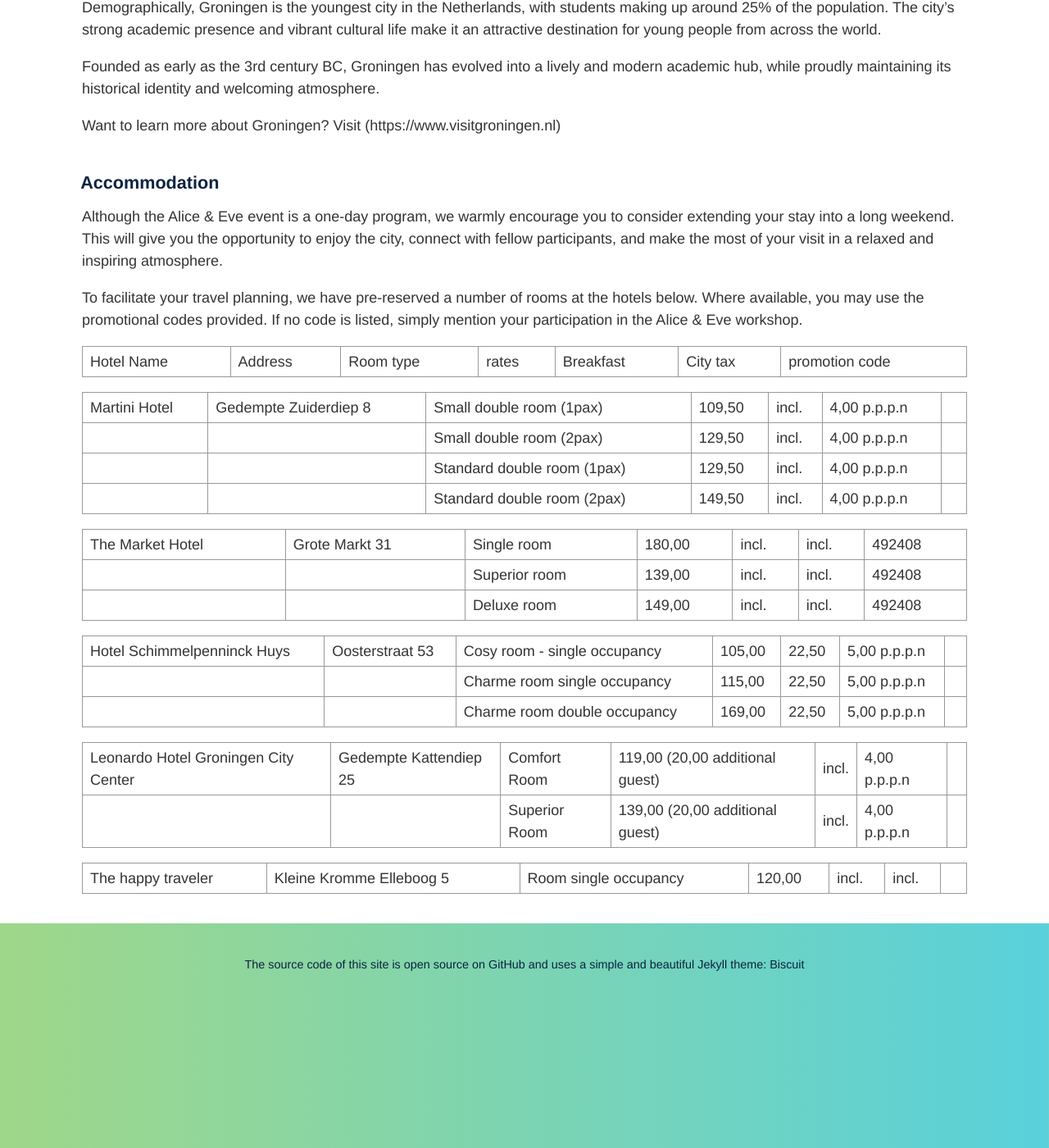
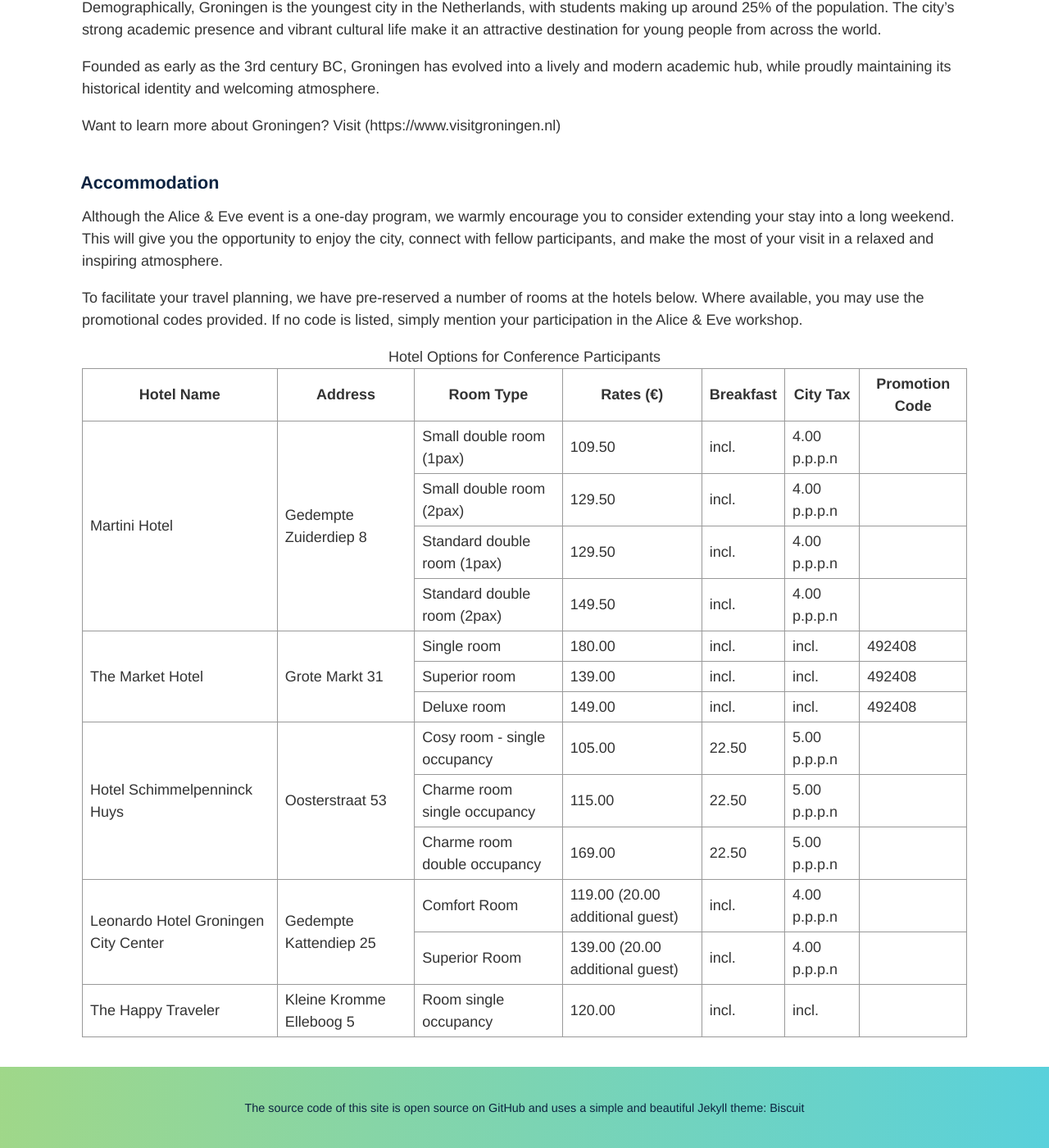
Before and after one commit to alice-and-eve/2025, a Jekyll site: the page built from index.md, in a window 1280 px wide and 1400 px high, scrolled down 4467 px. Shown: the whole window at 82% size. Built offline with Jekyll 4.4.1, drawn with Linux system fonts in a browser that asks for light colours; some of the changed lines change nothing that is shown.

Commit message:
Update index.md

```diff
--- a/index.md
+++ b/index.md
@@ -274,23 +274,54 @@ Although the Alice & Eve event is a one-day program, we warmly encourage you to
 
 To facilitate your travel planning, we have pre-reserved a number of rooms at the hotels below. Where available, you may use the promotional codes provided. If no code is listed, simply mention your participation in the Alice & Eve workshop.
 
+<table>
+    <caption>Hotel Options for Conference Participants</caption>
+    <thead>
+        <tr>
+            <th>Hotel Name</th>
+            <th>Address</th>
+            <th>Room Type</th>
+            <th>Rates (€)</th>
+            <th>Breakfast</th>
+            <th>City Tax</th>
+            <th>Promotion Code</th>
+        </tr>
+    </thead>
+    <tbody>
+        <tr><td rowspan="4">Martini Hotel</td><td rowspan="4">Gedempte Zuiderdiep 8</td><td>Small double room (1pax)</td><td>109.50</td><td>incl.</td><td>4.00 p.p.p.n</td><td></td></tr>
+        <tr><td>Small double room (2pax)</td><td>129.50</td><td>incl.</td><td>4.00 p.p.p.n</td><td></td></tr>
+        <tr><td>Standard double room (1pax)</td><td>129.50</td><td>incl.</td><td>4.00 p.p.p.n</td><td></td></tr>
+        <tr><td>Standard double room (2pax)</td><td>149.50</td><td>incl.</td><td>4.00 p.p.p.n</td><td></td></tr>
 
+        <tr><td rowspan="3">The Market Hotel</td><td rowspan="3">Grote Markt 31</td><td>Single room</td><td>180.00</td><td>incl.</td><td>incl.</td><td>492408</td></tr>
+        <tr><td>Superior room</td><td>139.00</td><td>incl.</td><td>incl.</td><td>492408</td></tr>
+        <tr><td>Deluxe room</td><td>149.00</td><td>incl.</td><td>incl.</td><td>492408</td></tr>
+
+        <tr><td rowspan="3">Hotel Schimmelpenninck Huys</td><td rowspan="3">Oosterstraat 53</td><td>Cosy room - single occupancy</td><td>105.00</td><td>22.50</td><td>5.00 p.p.p.n</td><td></td></tr>
+        <tr><td>Charme room single occupancy</td><td>115.00</td><td>22.50</td><td>5.00 p.p.p.n</td><td></td></tr>
+        <tr><td>Charme room double occupancy</td><td>169.00</td><td>22.50</td><td>5.00 p.p.p.n</td><td></td></tr>
+
+        <tr><td rowspan="2">Leonardo Hotel Groningen City Center</td><td rowspan="2">Gedempte Kattendiep 25</td><td>Comfort Room</td><td>119.00 (20.00 additional guest)</td><td>incl.</td><td>4.00 p.p.p.n</td><td></td></tr>
+        <tr><td>Superior Room</td><td>139.00 (20.00 additional guest)</td><td>incl.</td><td>4.00 p.p.p.n</td><td></td></tr>
+
+        <tr><td>The Happy Traveler</td><td>Kleine Kromme Elleboog 5</td><td>Room single occupancy</td><td>120.00</td><td>incl.</td><td>incl.</td><td></td></tr>
+    </tbody>
+</table>
+
+
+<!--
 |	Hotel Name	|	Address	|	Room type	|	rates	|	Breakfast	|	City tax	|	promotion code	|
-
 |	Martini Hotel	|	Gedempte Zuiderdiep 8	|	Small double room (1pax)	|	109,50	|	incl.	|	4,00 p.p.p.n	|		|
 |	|		|	Small double room (2pax)	|	129,50	|	incl.	|	4,00 p.p.p.n	|		|
 |	|		|	Standard double room (1pax)	|	129,50	|	incl.	|	4,00 p.p.p.n	|		|
 |	|		|	Standard double room (2pax)	|	149,50	|	incl.	|	4,00 p.p.p.n	|		|
-
 |	The Market Hotel	|	Grote Markt 31	|	Single room	|	180,00	|	incl.	|	incl.	|	492408	|
 |		|		|	Superior room	|	139,00	|	incl.	|	incl.	|	492408	|
 |		|		|	Deluxe room	|	149,00	|	incl.	|	incl.	|	492408	|
-
 |	Hotel Schimmelpenninck Huys	|	Oosterstraat 53	|	Cosy room - single occupancy	|	105,00	|	22,50	|	5,00 p.p.p.n	|		|
 |		|		|	Charme room single occupancy	|	115,00	|	22,50	|	5,00 p.p.p.n	|		|
 |		|		|	Charme room double occupancy	|	169,00	|	22,50	|	5,00 p.p.p.n	|		|
-
 |	Leonardo Hotel Groningen City Center	|	Gedempte Kattendiep 25	|	Comfort Room	|	119,00 (20,00 additional guest)	|	incl.	|	4,00 p.p.p.n	|		|
 |		|		|	Superior Room	|	139,00 (20,00 additional guest)	|	incl.	|	4,00 p.p.p.n	|		|
-
 |	The happy traveler	|	Kleine Kromme Elleboog 5	|	Room single occupancy	|	120,00 	|	incl.	|	incl.	|		|
+-->
```
